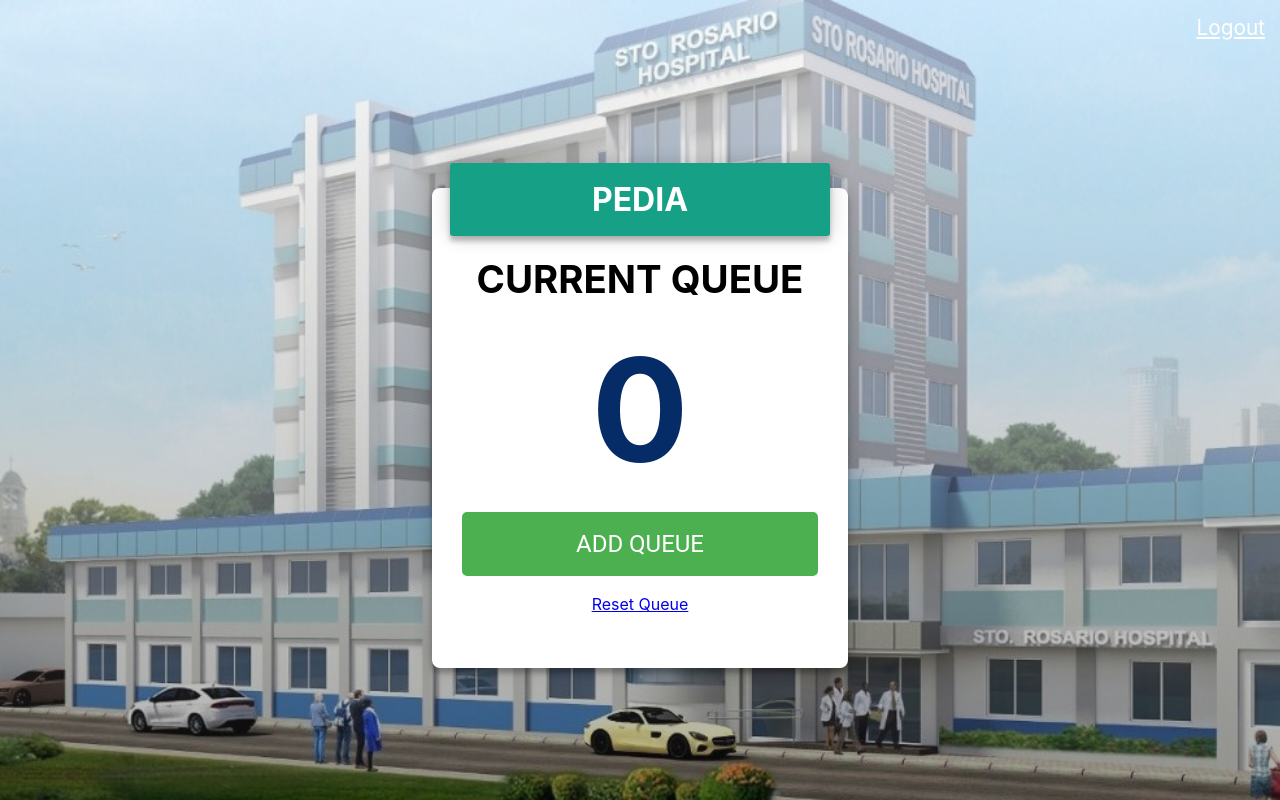
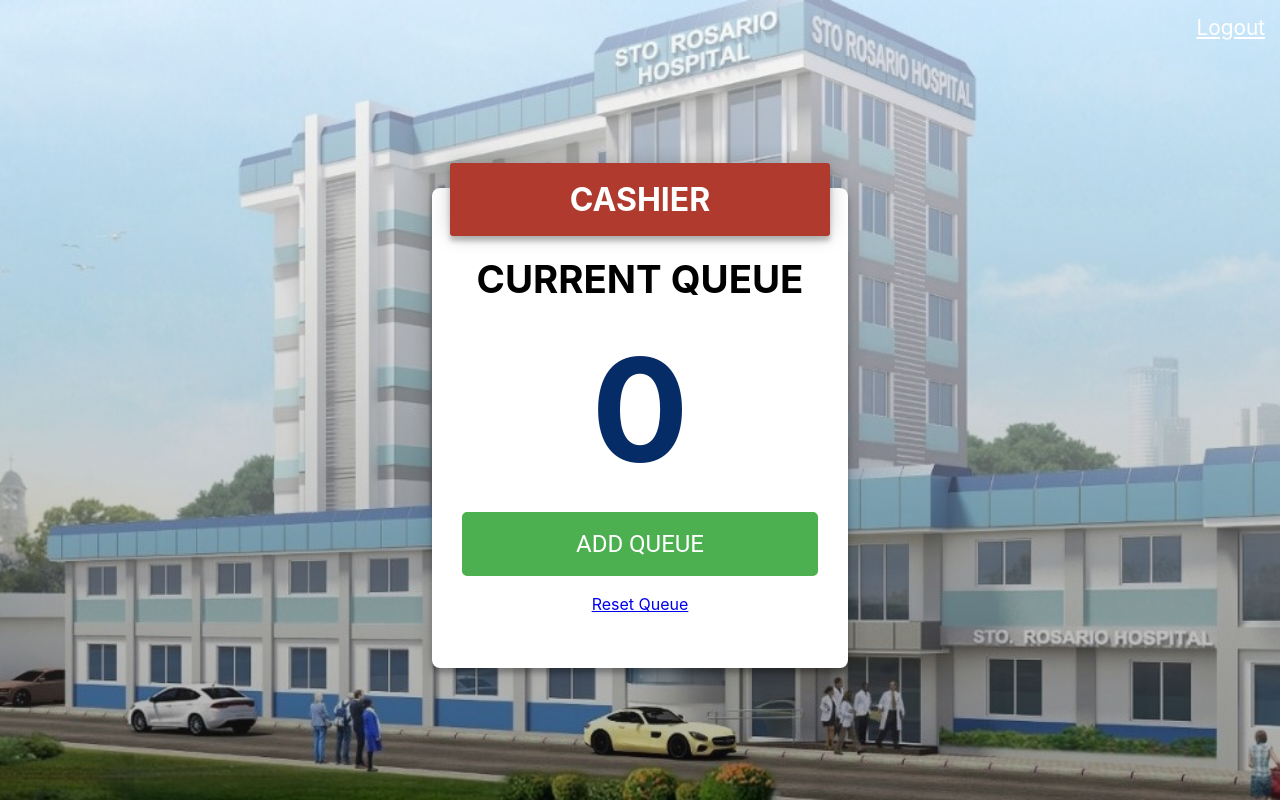
Before and after one commit to krizziamf/srh-cqsystem, a React (Create React App) app: page / in a window 1280 px wide. Built offline with nearby package versions, Linux system fonts and the light colour scheme.

Commit message:
fix add queue

```diff
--- a/src/App.js
+++ b/src/App.js
@@ -12,9 +12,9 @@ import './App.css';
 function App() {
   return (
     <div className="App">
-          <Pedia />
+          {/* <Pedia /> */}
           {/* <Adult /> */}
-          {/* <Cashier /> */}
+          <Cashier />
           {/* <Er /> */}
           {/* <View/> */}
           {/* <Footer /> */}
--- a/src/component/Adult.js
+++ b/src/component/Adult.js
@@ -35,7 +35,7 @@ export default class Adult extends Component {
                     </div>
                     <h1 className="current-queue">CURRENT QUEUE</h1>
                     <h1 className="queue">{this.state.count}</h1>
-                    <button className="add-btn" onClick={() => this.increment()}>ADD QUEUE</button>
+                    <button className="add-btn" onClick={() => this.increment()}><a href="#">ADD QUEUE</a></button>
                     <a href="#" className="reset-btn">Reset Queue</a>
                 </form>
             </div>
--- a/src/component/Cashier.js
+++ b/src/component/Cashier.js
@@ -33,7 +33,7 @@ class Cashier extends Component {
                     </div>
                     <h1 className="current-queue">CURRENT QUEUE</h1>
                     <h1 className="queue">{this.state.count}</h1>
-                    <button className="add-btn" onClick={() => this.increment()}>ADD QUEUE</button>
+                    <button className="add-btn" onClick={() => this.increment()}><a href="#">ADD QUEUE</a></button>
                     <a href="#" className="reset-btn">Reset Queue</a>
                 </form>
             </div>
--- a/src/component/Er.js
+++ b/src/component/Er.js
@@ -32,8 +32,8 @@ class Er extends Component {
                     <h1 className="user__title">Emergency Room(ER)</h1>
                     </div>
                     <h1 className="current-queue">CURRENT QUEUE</h1>
-        <h1 className="queue">{this.state.count}</h1>
-                    <button className="add-btn" onClick={() => this.increment()}>ADD QUEUE</button>
+                     <h1 className="queue">{this.state.count}</h1>
+                     <button className="add-btn" onClick={() => this.increment()}><a href="#">ADD QUEUE</a></button>
                     <a href="#" className="reset-btn">Reset Queue</a>
                 </form>
             </div>
--- a/src/component/Pedia.js
+++ b/src/component/Pedia.js
@@ -4,7 +4,7 @@ import '../style/user.css';
 
 
 class Pedia extends Component {
-    constructor() {
+    constructor(props) {
         super()
         this.state = {
             count: 0
@@ -29,11 +29,11 @@ class Pedia extends Component {
                 </div>
                 <form className="user-center">
                     <div className="pedia__title-div">
-                    <h1 className="user__title">PEDIA</h1>
+                        <h1 className="user__title">PEDIA</h1>
                     </div>
                     <h1 className="current-queue">CURRENT QUEUE</h1>
                     <h1 className="queue">{this.state.count}</h1>
-                    <button className="add-btn" onClick={() => this.increment()}>ADD QUEUE</button>
+                    <button className="add-btn" onClick={() => this.increment()}><a href="#">ADD QUEUE</a></button>s
                     <a href="#" className="reset-btn">Reset Queue</a>
                 </form>
             </div>
--- a/src/style/user.css
+++ b/src/style/user.css
@@ -132,11 +132,15 @@
   transition: all 0.25s ease;
 }
 
+.user-center .add-btn a {
+  width: auto;
+  text-decoration: none;
+  color: #fff;
+}
+
 .user-center .add-btn:hover {
   font-size: 1.5rem;
-  color: #4CAF50;
-  border: solid #4CAF50;
-  background-color: #fff;
+  color: #fff;
 }
 
 .user-center .add-btn:active {
--- a/src/style/user.scss
+++ b/src/style/user.scss
@@ -89,13 +89,16 @@
         margin: 15px;
         border-radius: 5px;
         border: solid #4CAF50;
+            a {
+                width: auto;
+                text-decoration: none;
+                color: #fff;
+            }
           cursor: pointer;
           transition: all 0.25s ease;
           &:hover {
             font-size: 1.5rem;
-            color: #4CAF50;
-            border: solid #4CAF50;
-            background-color: #fff;
+            color: #fff;
           }
           &:active {
             letter-spacing: 3px ;
```
Also changed, not shown: 1 other file (tests, documents, lock files or other folders).
